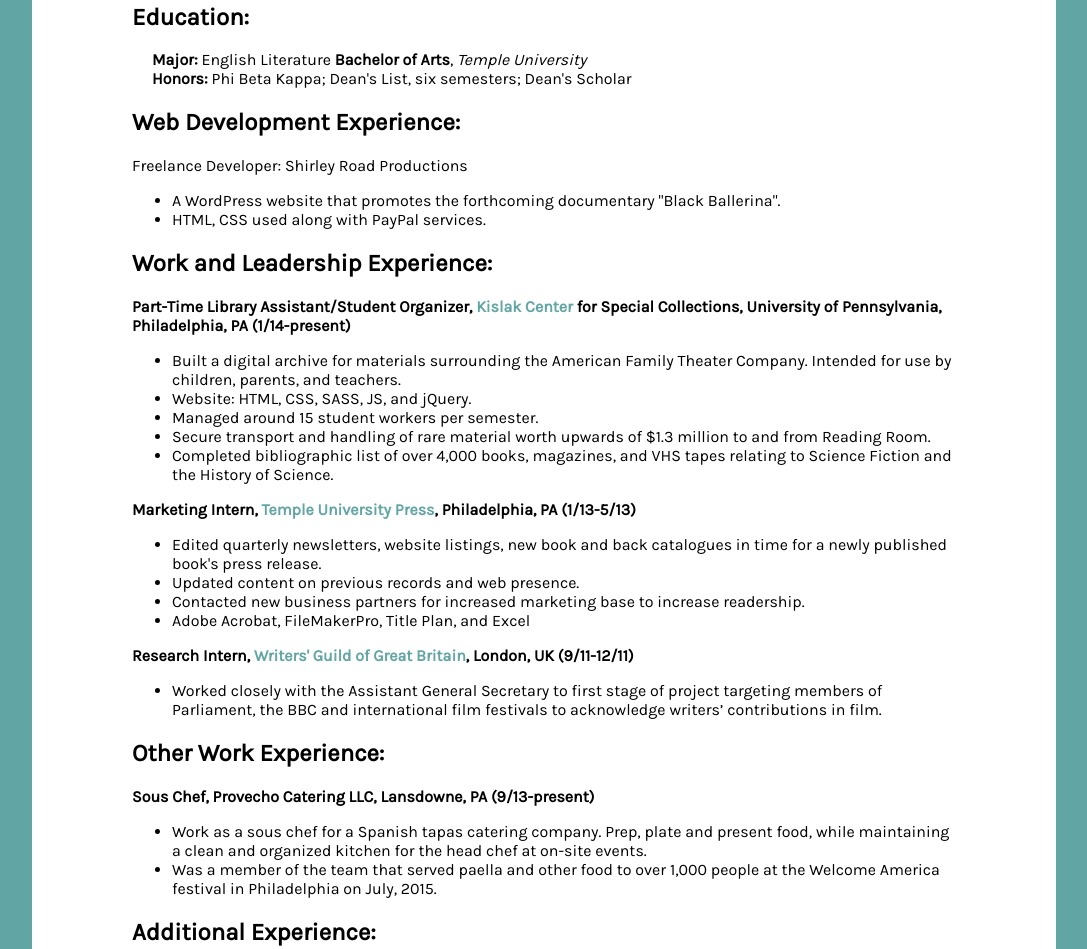
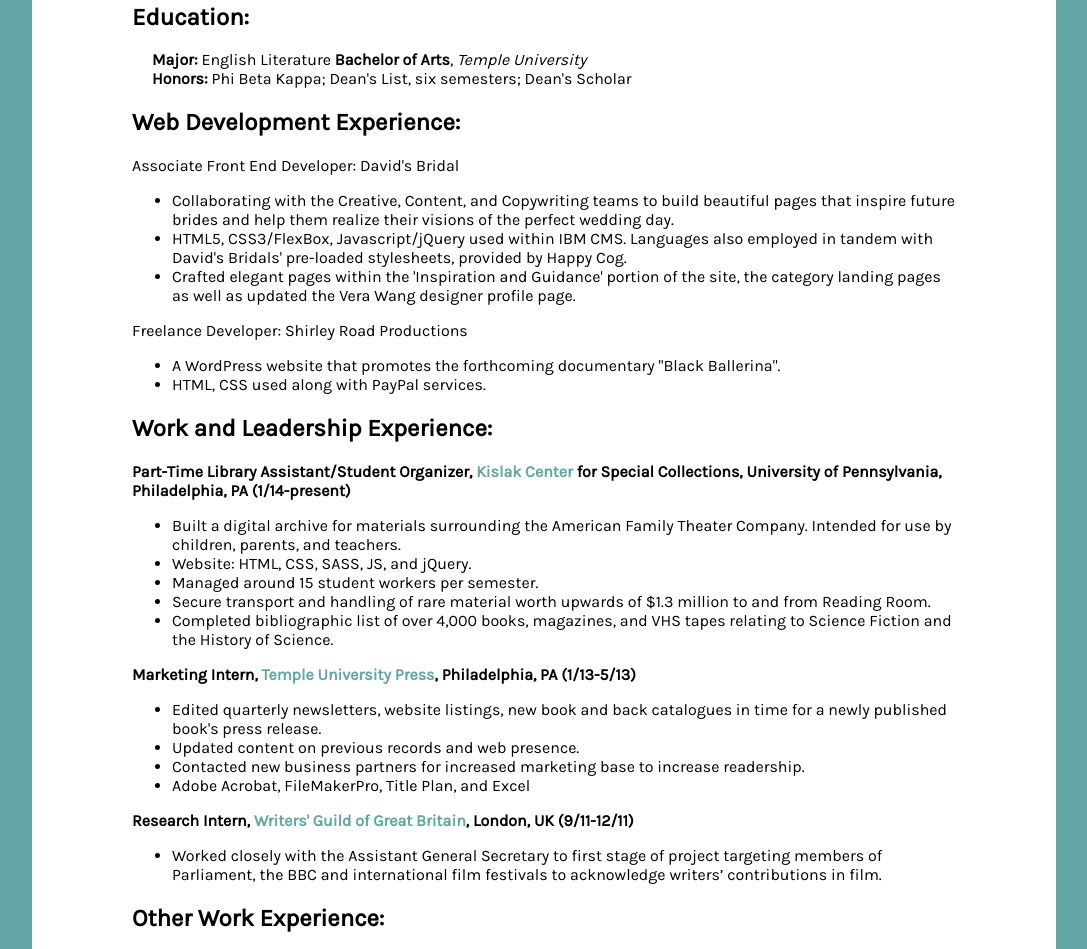
Before and after one commit to cendarcy/cendarcy.github.io-resume-, a website with bundled scripts: page index.html in a window 1280 px wide. Shown: the part 5043-5992 px from the top of the page, without its empty margins (96-1183 px from the left). Built offline with nearby package versions, Linux system fonts and the light colour scheme.

Commit message:
does this go through

```diff
--- a/index.html
+++ b/index.html
@@ -123,6 +123,13 @@
 	<!-- Leadership -->
 	<div class="web">
 		<h2>Web Development Experience:</h2>
+		<p>Associate Front End Developer: David's Bridal </p>
+			<ul>
+				<li>Collaborating with the Creative, Content, and Copywriting teams to build beautiful pages that inspire future brides and help them realize their visions of the perfect wedding day.</li>
+				<li>HTML5, CSS3/FlexBox, Javascript/jQuery used within IBM CMS. Languages also employed in tandem with David's Bridals' pre-loaded stylesheets, provided by Happy Cog.</li>
+				<li>Crafted elegant pages within the 'Inspiration and Guidance' portion of the site, the category landing pages as well as updated the Vera Wang designer profile page.</li>
+			</ul>
+
 		<p>Freelance Developer: Shirley Road Productions </p>
 			<ul>
 				<li>A WordPress website that promotes the forthcoming documentary "Black Ballerina". </li>
```
